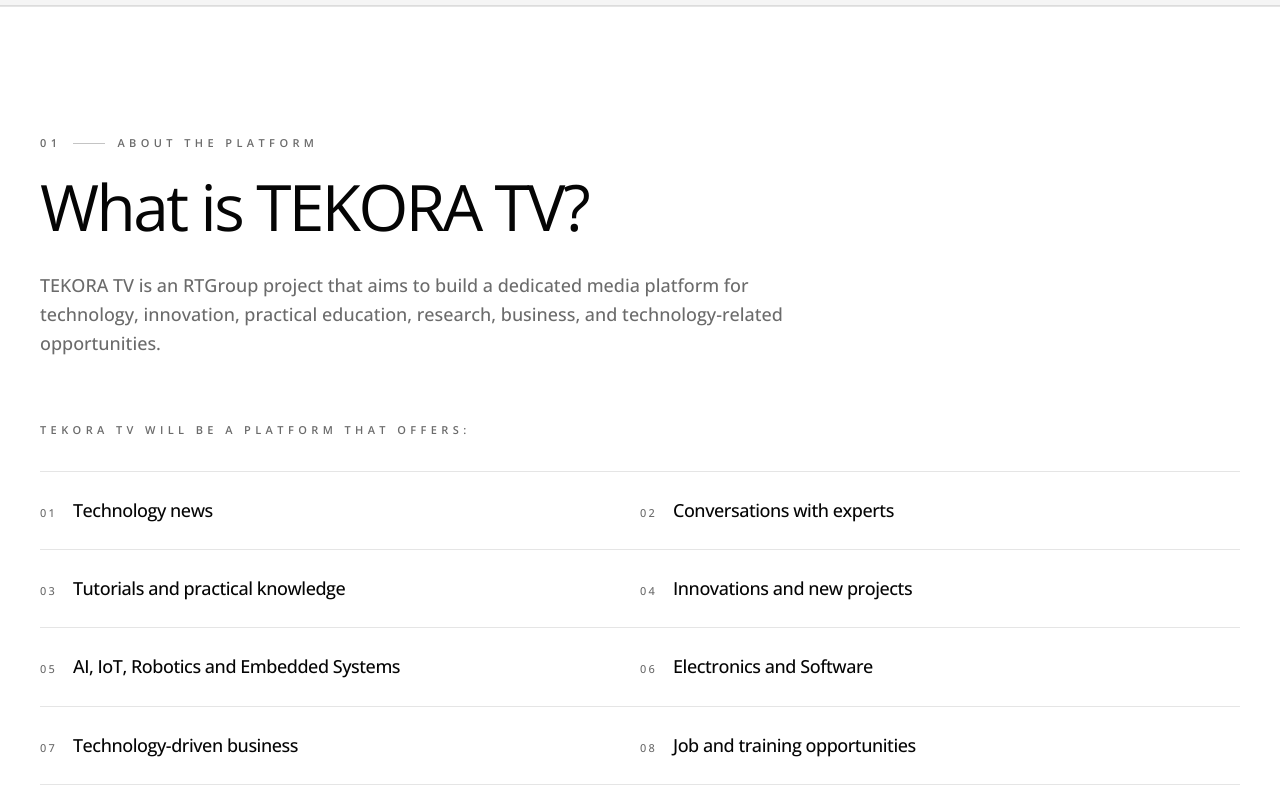
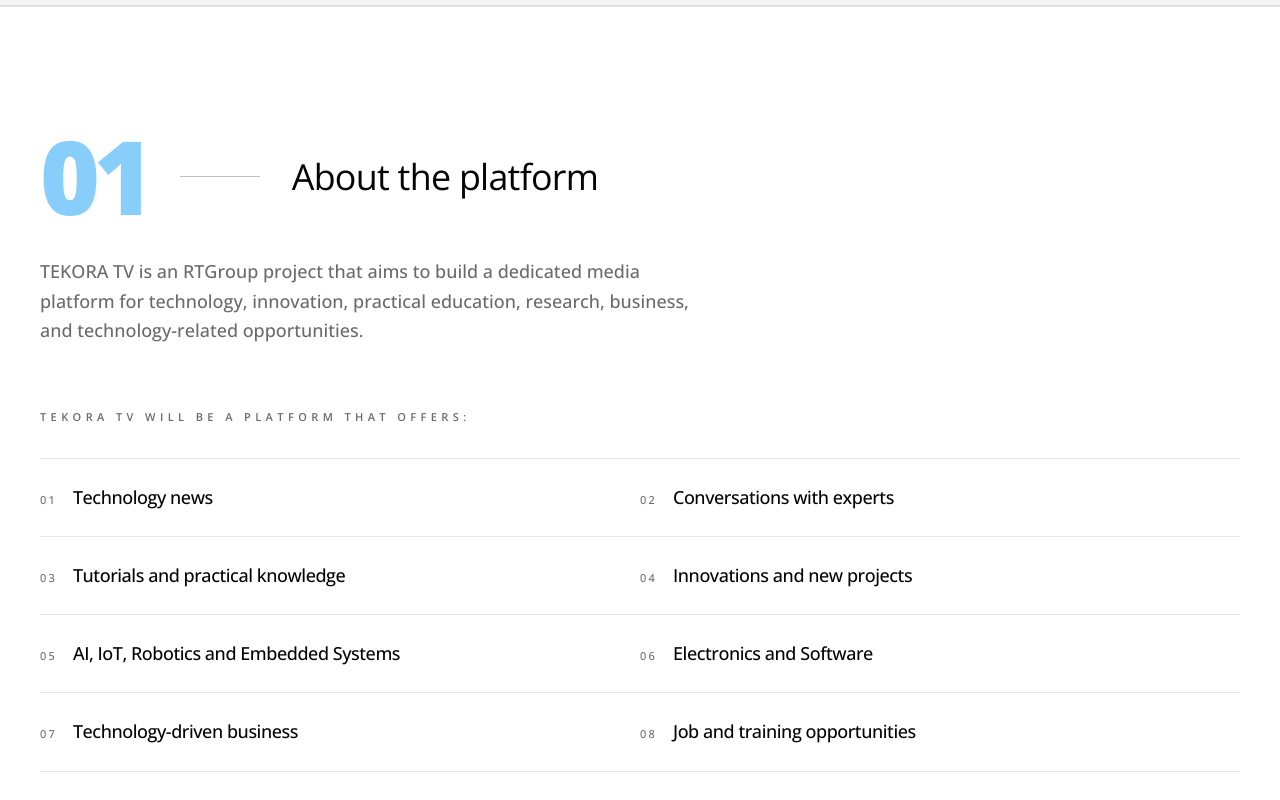
Before and after one commit to deoniyogisubizo/tekoratv, a Next.js app: page / in a window 1280 px wide. Shown: the part 1640-2440 px from the top of the page. Built offline with nearby package versions, Linux system fonts and the light colour scheme; no server answers; the database is empty.

Commit message:
Sections: big bold index number + sentence-case title, drop question headings

```diff
--- a/src/app/about/page.tsx
+++ b/src/app/about/page.tsx
@@ -4,7 +4,6 @@
 import { PageIntro } from "@/components/page-intro";
 import { ProjectSection } from "@/components/project-section";
 import { project } from "@/lib/project";
-import { site } from "@/lib/site";
 
 export const metadata: Metadata = {
   title: "About",
@@ -16,8 +15,8 @@
   return (
     <>
       <PageIntro
-        eyebrow={`About ${site.parent}`}
-        title="Why RTGroup?"
+        eyebrow="Parent company"
+        title="About RTGroup"
         description={project.rtgroup.intro}
       />
 
@@ -25,7 +24,6 @@
         id="foundation"
         index="01"
         eyebrow="Foundation"
-        title="What we already build."
         tone="paper"
       >
         <ul className="flex flex-wrap gap-3">
@@ -50,7 +48,6 @@
         id="ecosystem"
         index="02"
         eyebrow="Ecosystem"
-        title={project.ecosystem.title}
         description={project.ecosystem.intro}
         tone="smoke"
       >
--- a/src/app/page.tsx
+++ b/src/app/page.tsx
@@ -25,7 +25,6 @@
         id="project"
         index="01"
         eyebrow="About the platform"
-        title="What is TEKORA TV?"
         description={project.what.intro}
         tone="paper"
       >
@@ -49,7 +48,6 @@
         id="problem"
         index="02"
         eyebrow="The gap"
-        title="The problem we see"
         description={project.problem.intro}
         tone="smoke"
       >
@@ -63,7 +61,6 @@
         id="solution"
         index="03"
         eyebrow="The journey"
-        title="Our solution"
         description={project.solution.intro}
         tone="ink"
       >
@@ -84,7 +81,6 @@
         id="programs"
         index="04"
         eyebrow="Programming"
-        title="What does TEKORA TV do?"
         tone="paper"
       >
         <TermList items={project.programs} columns={2} tone="paper" />
@@ -99,7 +95,6 @@
           id="audience"
           index="05"
           eyebrow="Audience"
-          title="Who TEKORA TV aims to work with"
           tone="paper"
         >
           <TermList items={project.audience} columns={2} tone="paper" />
@@ -109,7 +104,6 @@
           id="rtgroup"
           index="06"
           eyebrow="Foundation"
-          title="Why RTGroup?"
           description={project.rtgroup.intro}
           tone="smoke"
         >
@@ -135,7 +129,6 @@
           id="companies"
           index="07"
           eyebrow="Value for partners"
-          title="Why should companies work with TEKORA TV?"
           description={project.companies.intro}
           tone="smoke"
         >
@@ -151,7 +144,6 @@
         id="investors"
         index="08"
         eyebrow="Investment"
-        title="Opportunities for investors"
         description={project.investors.intro}
         tone="ink"
       >
@@ -165,7 +157,6 @@
         id="partners"
         index="09"
         eyebrow="Partnership"
-        title="TEKORA TV partnerships are:"
         tone="paper"
       >
         <PartnerMarquee />
@@ -175,7 +166,6 @@
         id="ecosystem"
         index="10"
         eyebrow="Ecosystem"
-        title={project.ecosystem.title}
         description={project.ecosystem.intro}
         tone="smoke"
       >
--- a/src/components/project-section.tsx
+++ b/src/components/project-section.tsx
@@ -24,11 +24,21 @@
   signal: "border-ink/15",
 };
 
+const TONE_NUMBER: Record<Tone, string> = {
+  paper: "text-signal group-hover:text-ink",
+  smoke: "text-signal group-hover:text-ink",
+  ink: "text-signal group-hover:text-white",
+  signal: "text-white group-hover:text-ink",
+};
+
+function sentenceCase(value: string) {
+  return value.charAt(0).toUpperCase() + value.slice(1).toLowerCase();
+}
+
 interface ProjectSectionProps {
   id: string;
   index: string;
   eyebrow: string;
-  title: string;
   description?: string;
   tone?: Tone;
   children: ReactNode;
@@ -38,7 +48,6 @@
   id,
   index,
   eyebrow,
-  title,
   description,
   tone = "paper",
   children,
@@ -46,23 +55,28 @@
   return (
     <section
       id={id}
-      className={`scroll-mt-16 border-t ${TONE_BORDER[tone]} ${TONE_BG[tone]}`}
+      className={`group scroll-mt-16 border-t ${TONE_BORDER[tone]} ${TONE_BG[tone]}`}
     >
       <div className="mx-auto w-full max-w-[1600px] px-6 py-24 md:px-10 md:py-32">
-        <Reveal className="max-w-3xl">
-          <span
-            className={`flex items-center gap-3 text-[11px] font-semibold uppercase tracking-[0.4em] ${TONE_MUTED[tone]}`}
-          >
-            <span className="tabular-nums">{index}</span>
-            <span className="h-px w-8 bg-current opacity-40" aria-hidden />
-            {eyebrow}
-          </span>
-          <h2 className="mt-6 text-[clamp(2.2rem,5vw,4.5rem)] font-light leading-[0.98] tracking-[-0.04em]">
-            {title}
-          </h2>
+        <Reveal className="max-w-4xl">
+          <div className="flex items-center gap-5 md:gap-8">
+            <span
+              aria-hidden
+              className={`shrink-0 text-[clamp(3rem,8vw,6.5rem)] font-extrabold leading-[0.8] tracking-[-0.06em] tabular-nums transition-colors duration-300 ${TONE_NUMBER[tone]}`}
+            >
+              {index}
+            </span>
+            <span
+              aria-hidden
+              className={`h-px w-12 shrink-0 bg-current opacity-25 md:w-20`}
+            />
+            <h2 className="text-[clamp(1.4rem,2.8vw,2.4rem)] font-light leading-[1.05] tracking-[-0.02em]">
+              {sentenceCase(eyebrow)}
+            </h2>
+          </div>
           {description ? (
             <p
-              className={`mt-8 text-base font-medium leading-relaxed md:text-lg ${TONE_MUTED[tone]}`}
+              className={`mt-10 max-w-2xl text-base font-medium leading-relaxed md:text-lg ${TONE_MUTED[tone]}`}
             >
               {description}
             </p>
```
